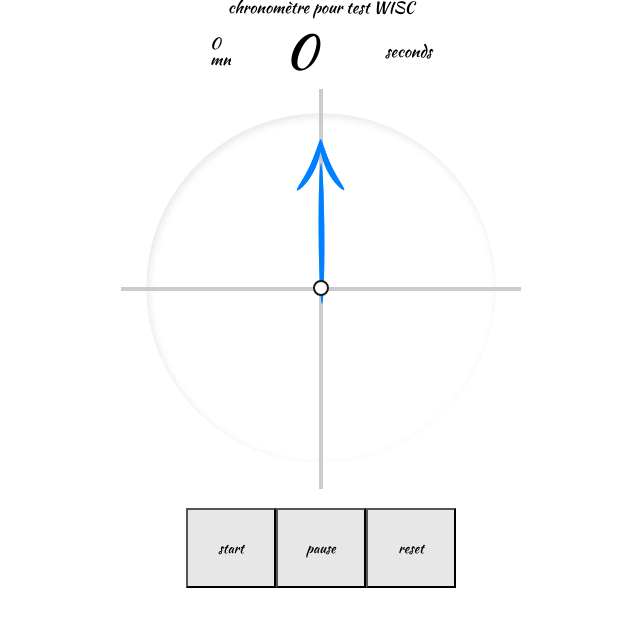
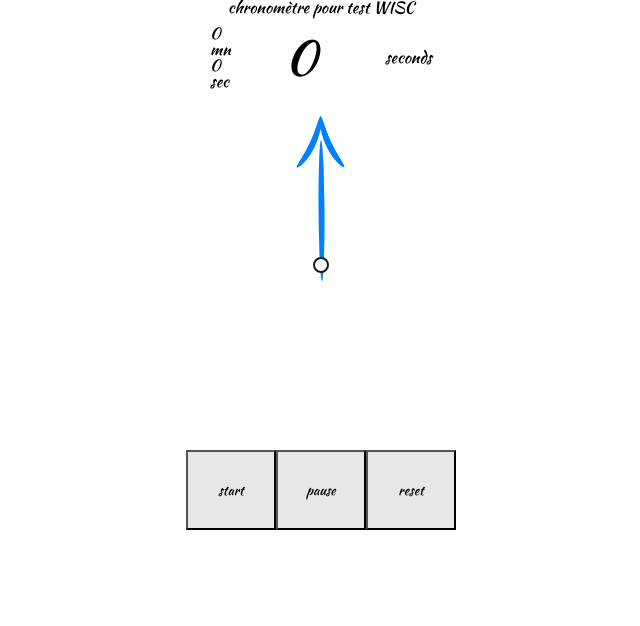
Before and after one commit to patrickletourneux/bene-chronometre, a plain HTML site: page index.html in a window 1280 px wide. Shown: the whole page, without its empty margins (319-959 px from the left). Drawn offline with Linux system fonts and the light colour scheme.

Commit message:
mn sec in progress

```diff
--- a/index.html
+++ b/index.html
@@ -20,6 +20,8 @@
 
             <div id="counter-minute">0</div>
             <p>mn</p>
+            <div id="counter-seconde">0</div>
+            <p>sec</p>
         </div>
         <input type="number" id="time-mesurement">
         <p>seconds</p>
--- a/style.css
+++ b/style.css
@@ -8,7 +8,7 @@ body {
 
 }
 
-.clock {
+/* .clock {
     margin-top: 30px;
     margin-bottom: 30px;
     border-radius: 50%;
@@ -17,7 +17,7 @@ body {
     box-shadow: inset 2px 3px 8px 0 rgba(0, 0, 0, 0.1);
     width: 350px;
     height: 350px;
-}
+} */
 
 .wrap {
     position: relative;
@@ -86,29 +86,24 @@ body {
     margin: auto;
 }
 
-.horizontal-line {
+/* .horizontal-line {
     position: absolute;
     height: 400px;
     width: 4px;
     top: -7%;
     left: 173px;
-    /* box-shadow: 0 0 10px 0 rgba(0, 0, 0, 0.4); */
     transform: rotate(90deg);
     background: #ccc;
+} */
 
-}
-
-.vertical-line {
+/* .vertical-line {
     position: absolute;
     height: 400px;
     width: 4px;
     top: -7%;
     left: 173px;
-    /* box-shadow: 0 0 10px 0 rgba(0, 0, 0, 0.4); */
-    /* transform: rotate(90deg); */
     background: #ccc;
-
-}
+} */
 
 .user_gui {
     margin-top: 10px;
```
